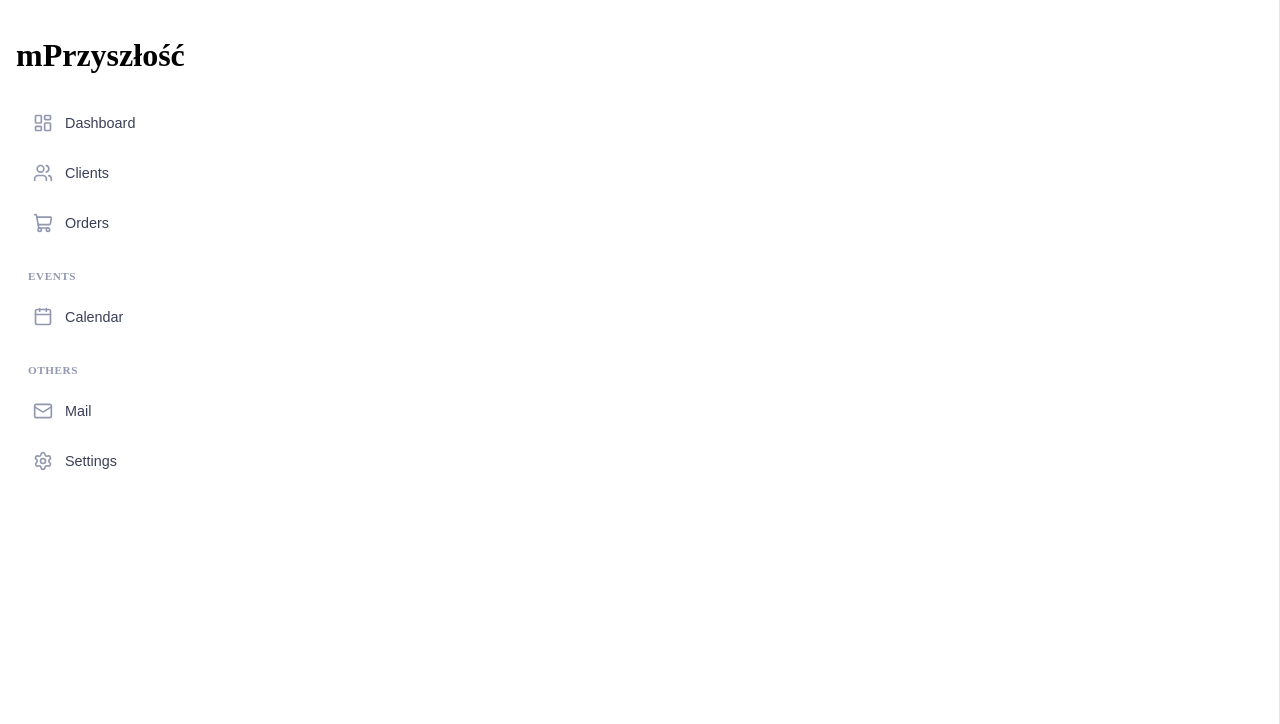
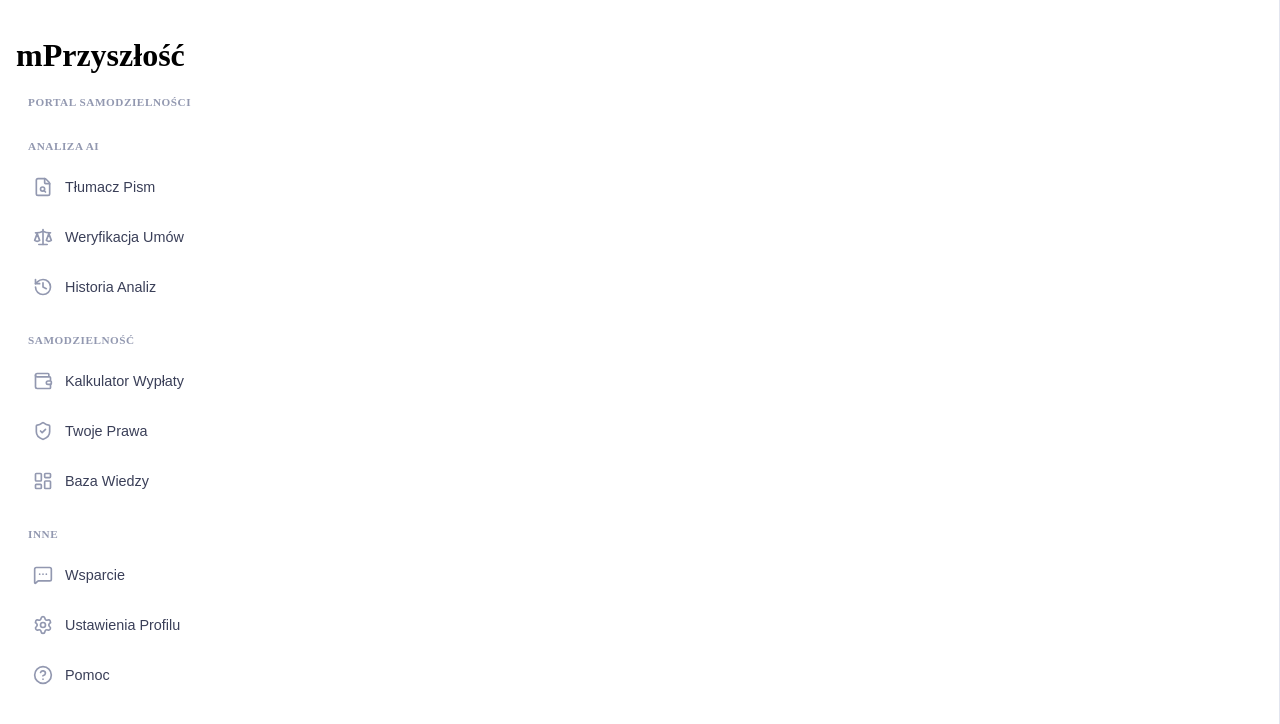
Before and after one commit to Dzanoo/Hackcarpathia, a Next.js app in the folder frontend/: page / in a window 1280 px wide. Shown: the top 724 px of the page. Built offline with nearby package versions, Linux system fonts and the light colour scheme.

Commit message:
service buttons

```diff
--- a/frontend/components/layout/Services.tsx
+++ b/frontend/components/layout/Services.tsx
@@ -1,26 +1,38 @@
 "use client";
-import { LayoutDashboard, Users, ShoppingCart, Kanban, BarChart, Calendar, Mail, Settings } from "lucide-react";
+import { LayoutDashboard, FileSearch, Scale, Wallet, ShieldCheck, History, Settings, HelpCircle, MessageSquareMore } from "lucide-react";
 import ServiceButton from "../menus/ServiceButton";
 
 export default function Services() {
   return (
-    <div id="services" className="">
-      <div className="servicesGroup">
-        <h1 className="text-lg font-bold text-gray-800 dark:text-gray-200">mPrzyszłość</h1>
-        <ServiceButton icon={<LayoutDashboard size={20} />} label="Dashboard" href="/crm/dashboard" />
-        <ServiceButton icon={<Users size={20} />} label="Clients" href="/crm/clients" />
-        <ServiceButton icon={<ShoppingCart size={20} />} label="Orders" href="/crm/orders" />
+    <div id="services">
+      {/* NAGŁÓWEK PROJEKTU */}
+      <div className="px-4 mb-6">
+        <h1 className="text-xl font-black tracking-tight text-blue-600 dark:text-blue-400">mPrzyszłość</h1>
+        <p className="text-[10px] opacity-70 font-medium">PORTAL SAMODZIELNOŚCI</p>
       </div>
 
+      {/* GŁÓWNE NARZĘDZIA AI */}
       <div className="servicesGroup">
-        <p>Events</p>
-        <ServiceButton icon={<Calendar size={20} />} label="Calendar" href="/events/calendar" />
+        <p>Analiza AI</p>
+        <ServiceButton icon={<FileSearch size={20} />} label="Tłumacz Pism" href="/analyze/translator" />
+        <ServiceButton icon={<Scale size={20} />} label="Weryfikacja Umów" href="/analyze/contracts" />
+        <ServiceButton icon={<History size={20} />} label="Historia Analiz" href="/analyze/history" />
       </div>
 
+      {/* MODUŁY EDUKACYJNO-FINANSOWE */}
       <div className="servicesGroup">
-        <p>Others</p>
-        <ServiceButton icon={<Mail size={20} />} label="Mail" href="/other/mail" badge={5} />
-        <ServiceButton icon={<Settings size={20} />} label="Settings" href="/other/settings" />
+        <p>Samodzielność</p>
+        <ServiceButton icon={<Wallet size={20} />} label="Kalkulator Wypłaty" href="/finance/calculator" />
+        <ServiceButton icon={<ShieldCheck size={20} />} label="Twoje Prawa" href="/legal/rights" />
+        <ServiceButton icon={<LayoutDashboard size={20} />} label="Baza Wiedzy" href="/edu/guide" />
+      </div>
+
+      {/* POMOC I KONFIGURACJA */}
+      <div className="servicesGroup">
+        <p>Inne</p>
+        <ServiceButton icon={<MessageSquareMore size={20} />} label="Wsparcie" href="/other/support" badge={2} />
+        <ServiceButton icon={<Settings size={20} />} label="Ustawienia Profilu" href="/other/settings" />
+        <ServiceButton icon={<HelpCircle size={20} />} label="Pomoc" href="/other/help" />
       </div>
     </div>
   );
```
